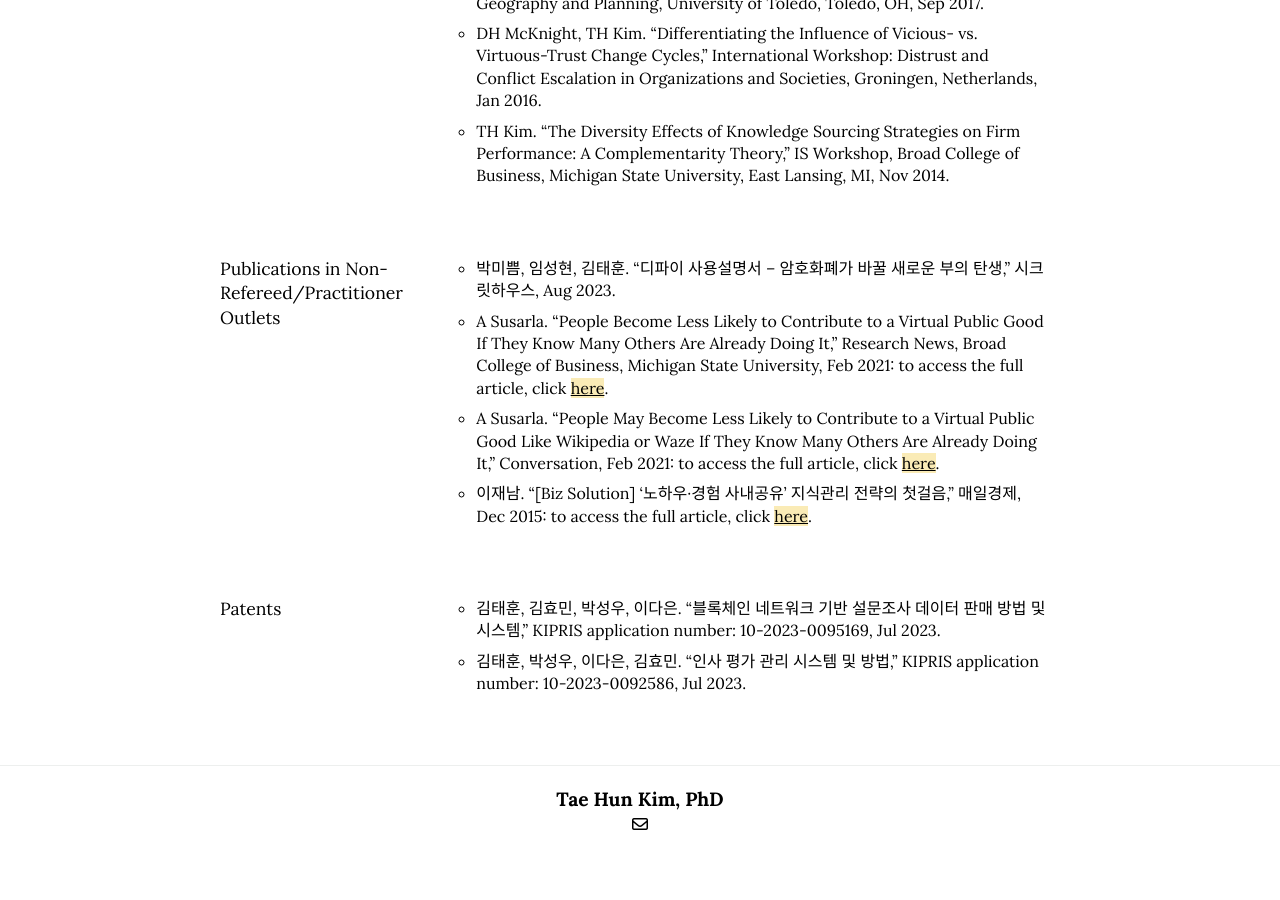
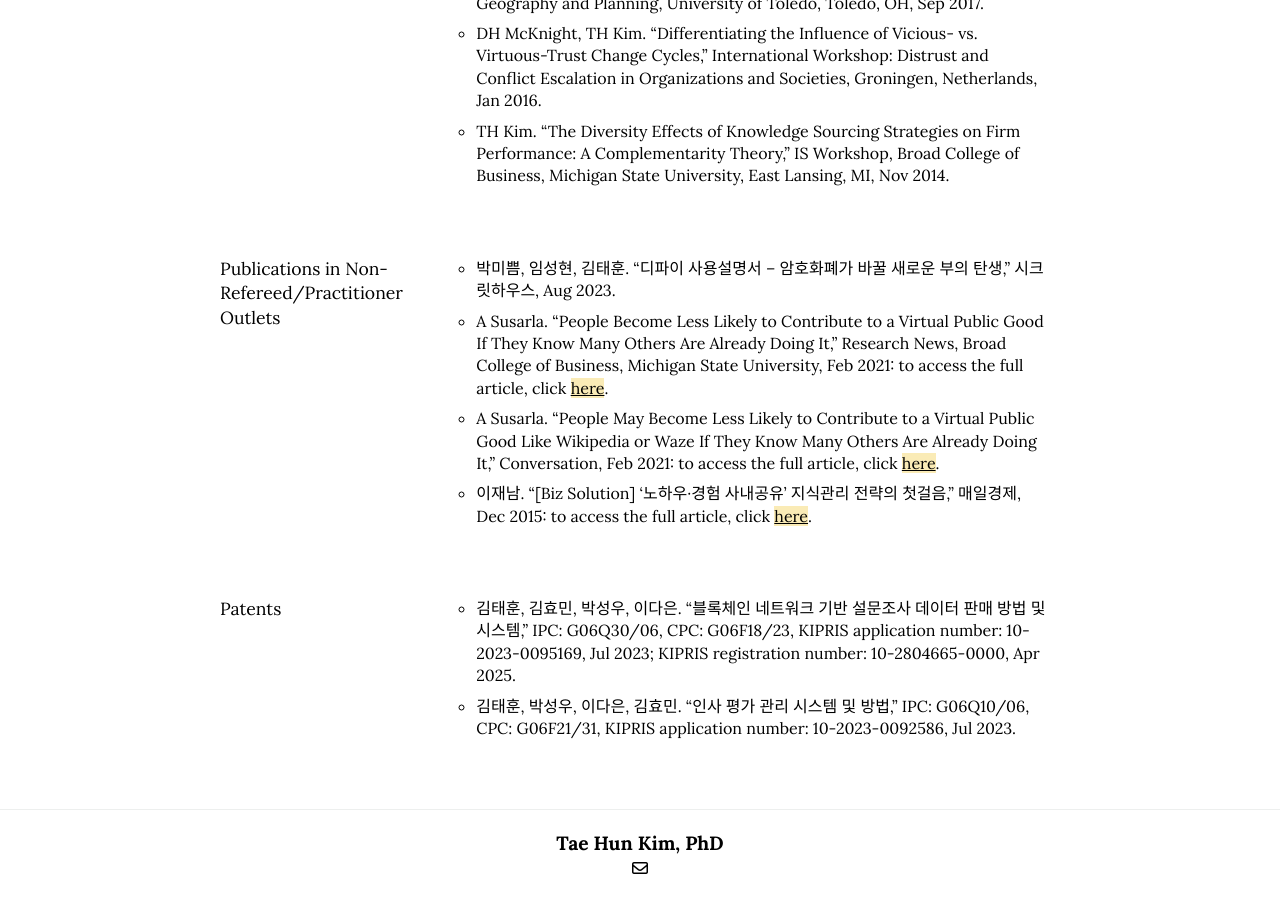
Before and after one commit to istaehun/taehun, a Jekyll site: the page built from index.html, in a window 1280 px wide and 900 px high, scrolled down 6226 px. Built offline with Jekyll 4.4.1, drawn with Linux system fonts in a browser that asks for light colours; nearby versions of some CDN libraries; before the commit the page ends 7081 px from its top, so only the background shows below that.

Commit message:
Update research.yml

```diff
--- a/_data/research.yml
+++ b/_data/research.yml
@@ -87,5 +87,5 @@
 -
   sub-title: Patents
   list:
-    - "김태훈, 김효민, 박성우, 이다은. “블록체인 네트워크 기반 설문조사 데이터 판매 방법 및 시스템,” KIPRIS application number: 10-2023-0095169, Jul 2023."
-    - "김태훈, 박성우, 이다은, 김효민. “인사 평가 관리 시스템 및 방법,” KIPRIS application number: 10-2023-0092586, Jul 2023."
+    - "김태훈, 김효민, 박성우, 이다은. “블록체인 네트워크 기반 설문조사 데이터 판매 방법 및 시스템,” IPC: G06Q30/06, CPC: G06F18/23, KIPRIS application number: 10-2023-0095169, Jul 2023; KIPRIS registration number: 10-2804665-0000, Apr 2025."
+    - "김태훈, 박성우, 이다은, 김효민. “인사 평가 관리 시스템 및 방법,” IPC: G06Q10/06, CPC: G06F21/31, KIPRIS application number: 10-2023-0092586, Jul 2023."
```
